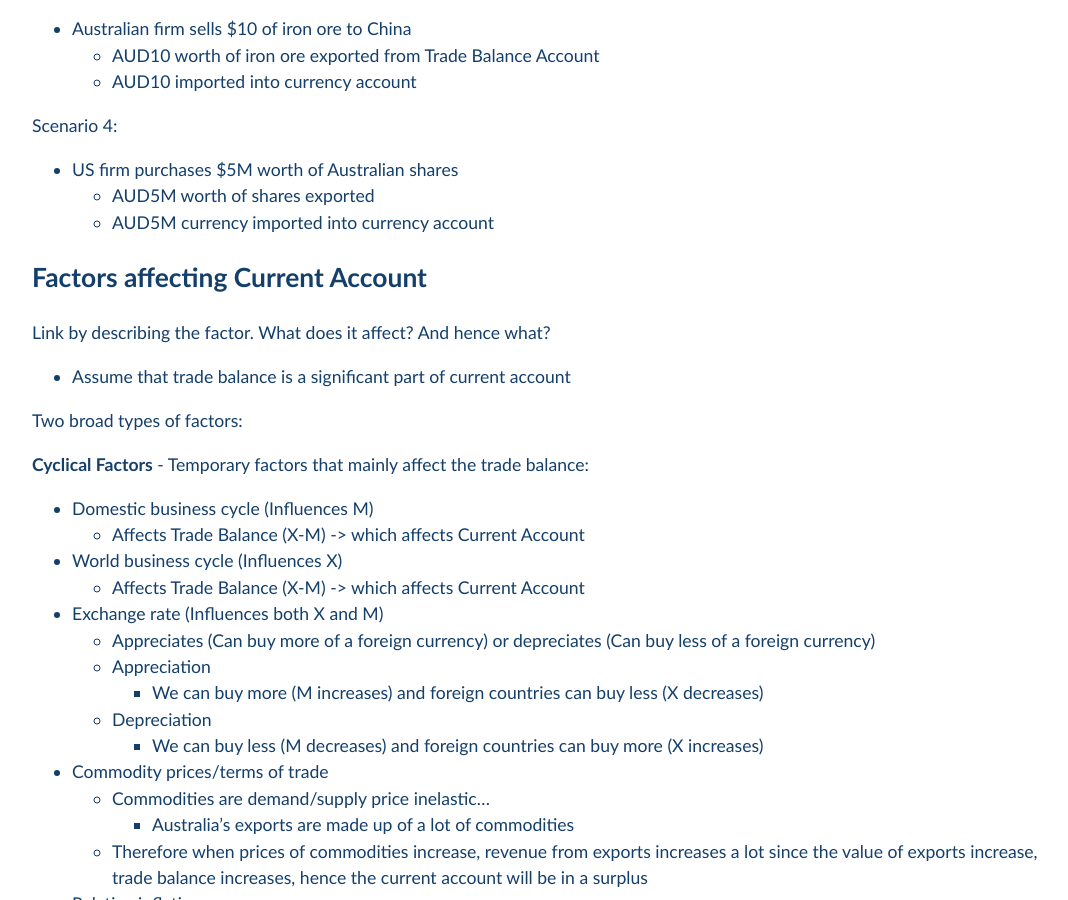
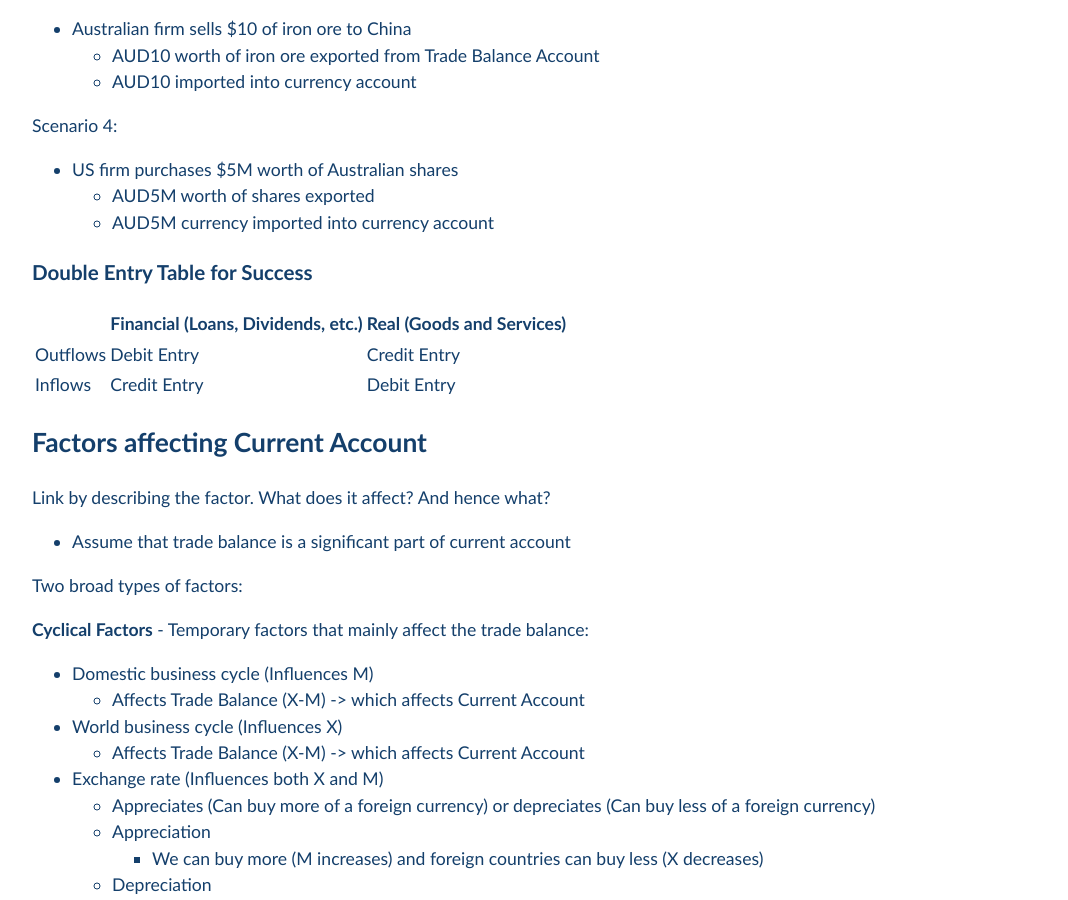
Before and after one commit to Pi-thagoras/the-chicken-pen, a Jekyll site: the page built from economics/econs_year_12/Balance-of-Payments.md, in a window 1280 px wide and 900 px high, scrolled down 4212 px. Shown: the whole window, without its empty margins (96-1164 px from the left). Built offline with Jekyll 4.4.1, drawn with Linux system fonts in a browser that asks for light colours.

Commit message:
vault backup: 2024-02-28 14:14:47

```diff
--- a/economics/econs_year_12/Balance-of-Payments.md
+++ b/economics/econs_year_12/Balance-of-Payments.md
@@ -132,6 +132,12 @@ Scenario 4:
 	- AUD5M worth of shares exported
 	- AUD5M currency imported into currency account
 
+### Double Entry Table for Success
+
+|          | Financial (Loans, Dividends, etc.) | Real (Goods and Services) |
+| -------- | ---------------------------------- | ------------------------- |
+| Outflows | Debit Entry                        | Credit Entry              |
+| Inflows  | Credit Entry                       | Debit Entry               |
 
 ## Factors affecting Current Account
 
```
Also changed, not shown: economics/econs_year_12/Terms-Of-Trade.md (+11 -11 lines).
